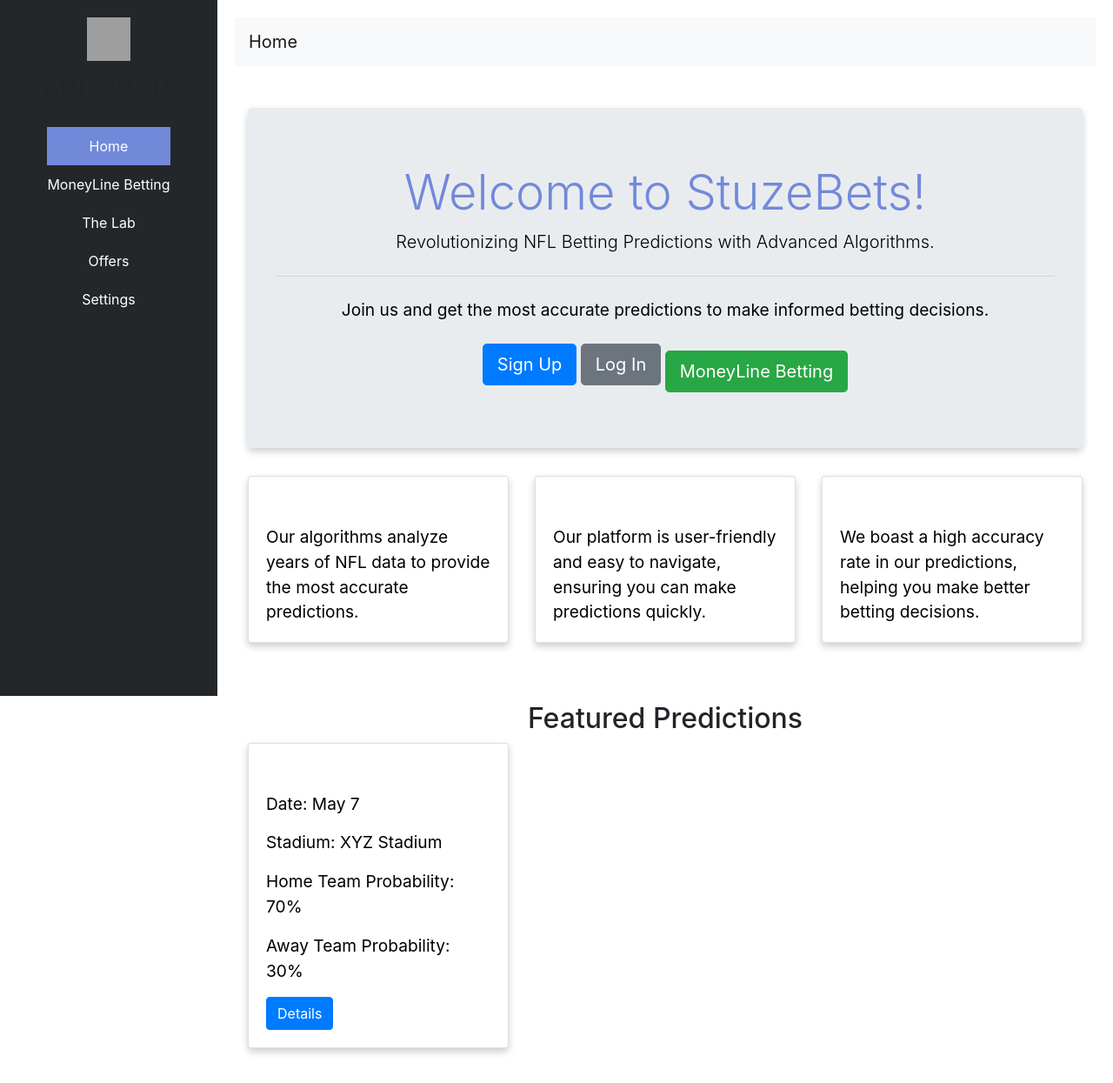
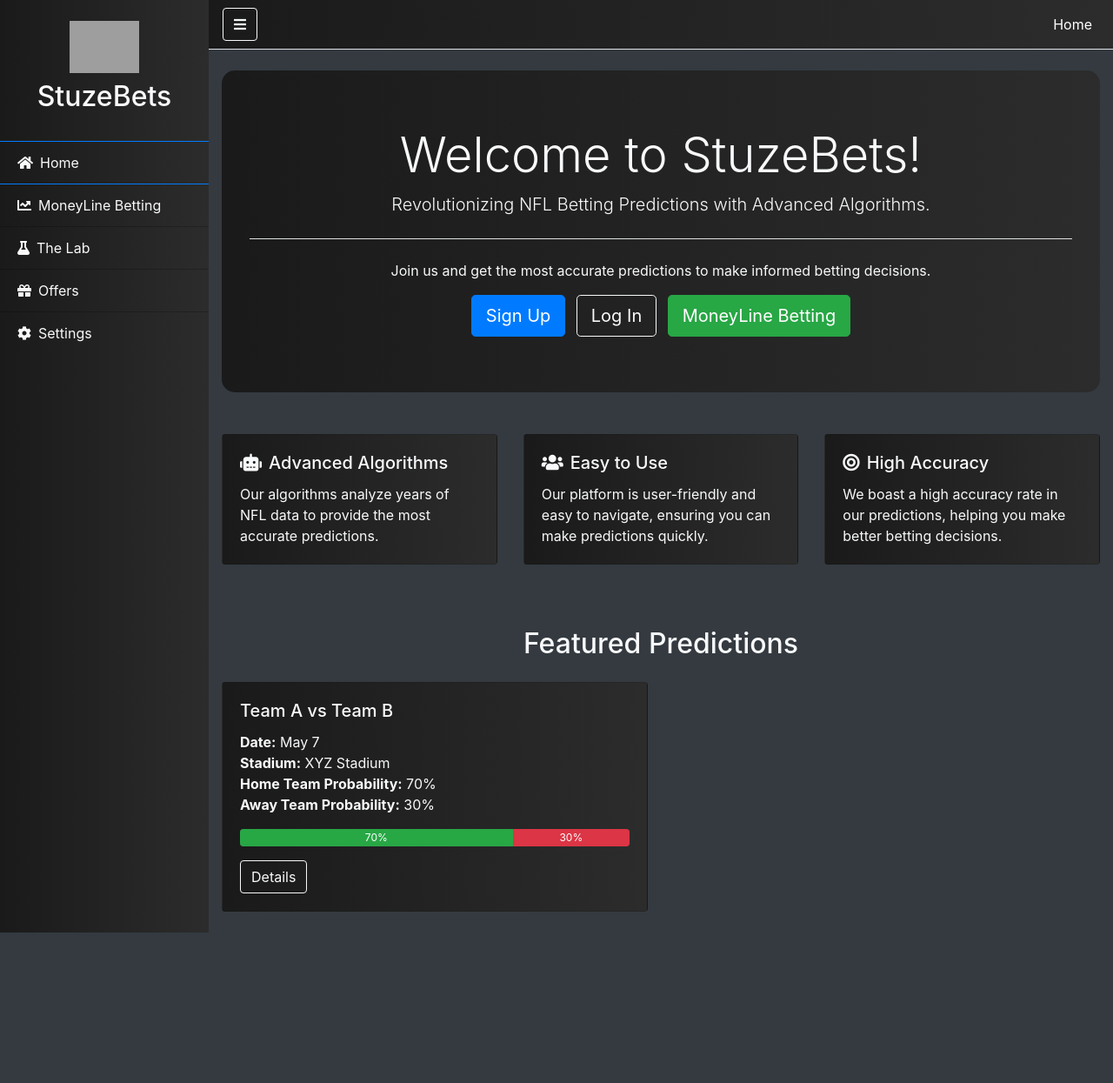
Before and after one commit to NikoTsiolas/StuzeBets-NFL-Bet-Predictions, a Flask app: page / in a window 1280 px wide. Shown: the whole page at 87% size. After the commit the page ends 1072 px from the top, so only its background shows below. Run offline with Flask 2, Linux system fonts and the light colour scheme; parts of the project's set-up code (start-up, migrations or seed data) failed here and were passed over; some libraries are stand-ins or nearby versions; grey boxes are pictures that could not be loaded.

Commit message:
Updated Index / ML UI

```diff
--- a/static/style.css
+++ b/static/style.css
@@ -1,124 +1,73 @@
 body {
-    font-family: Arial, sans-serif;
-    background-color: #2C2F33; /* Dark background color */
-    color: #FFF; /* Text color */
-    margin: 0;
+    overflow-x: hidden;
+    background-color: #1a1a1a;
+    color: #ffffff;
 }
 
-.sidebar {
-    width: 250px;
-    height: 100vh;
-    background-color: #23272A; /* Darker sidebar color */
-    position: fixed;
-    top: 0;
-    left: 0;
-    padding-top: 20px;
-    display: flex;
-    flex-direction: column;
-    align-items: center;
+#sidebar-wrapper {
+    min-height: 100vh;
+    margin-left: -15rem;
+    transition: margin .25s ease-out;
 }
 
-.sidebar-header {
-    text-align: center;
-    margin-bottom: 20px;
+#sidebar-wrapper .sidebar-heading {
+    padding: 0.875rem 1.25rem;
+    font-size: 1.2rem;
 }
 
-.sidebar-header .logo {
-    width: 50px;
-    height: 50px;
-    margin-bottom: 10px;
+#sidebar-wrapper .list-group {
+    width: 15rem;
 }
 
-.sidebar-menu {
-    list-style-type: none;
-    padding: 0;
+#page-content-wrapper {
+    min-width: 100vw;
 }
 
-.sidebar-menu li {
-    width: 100%;
-    text-align: center;
+#wrapper.toggled #sidebar-wrapper {
+    margin-left: 0;
 }
 
-.sidebar-menu li a {
-    display: block;
-    padding: 10px 0;
-    color: #FFF;
-    text-decoration: none;
-    transition: background 0.3s;
+@media (min-width: 768px) {
+    #sidebar-wrapper {
+        margin-left: 0;
+    }
+
+    #page-content-wrapper {
+        min-width: 0;
+        width: 100%;
+    }
+
+    #wrapper.toggled #sidebar-wrapper {
+        margin-left: -15rem;
+    }
 }
 
-.sidebar-menu li a:hover, .sidebar-menu li a.active {
-    background-color: #7289DA;
+.logo {
+    width: 80px;
+    height: auto;
 }
 
-.main-content {
-    margin-left: 250px;
-    padding: 20px;
+.card {
+    transition: all 0.3s;
 }
 
-.navbar {
-    background-color: #99AAB5; /* Light background color for navbar */
-    margin-bottom: 20px;
+.card:hover {
+    transform: translateY(-5px);
+    box-shadow: 0 4px 15px rgba(255,255,255,0.1);
+}
+
+.bg-gradient-dark {
+    background: linear-gradient(to right, #1a1a1a, #2c2c2c);
+}
+
+.list-group-item-action:hover {
+    background-color: rgba(255,255,255,0.1) !important;
 }
 
 .jumbotron {
-    background-color: #7289DA; /* Jumbotron background color */
-    color: #FFF; /* Text color */
-    padding: 50px 25px;
-    border-radius: 10px;
-    box-shadow: 0 4px 8px rgba(0, 0, 0, 0.2);
+    border-radius: 15px;
 }
 
-.container {
-    max-width: 1200px;
+.progress {
+    background-color: #444;
 }
-
-.card {
-    background-color: #2C2F33; /* Dark background color for card */
-    color: #FFF; /* Text color */
-    border: none;
-    margin-bottom: 20px;
-    border-radius: 10px;
-    box-shadow: 0 4px 8px rgba(0, 0, 0, 0.2);
-}
-
-.card-title {
-    font-size: 1.2rem;
-}
-
-.btn-primary {
-    background-color: #4CAF50;
-    border: none;
-}
-
-.btn-primary:hover {
-    background-color: #45a049;
-}
-
-.btn-secondary {
-    background-color: #7289DA;
-    border: none;
-}
-
-.btn-secondary:hover {
-    background-color: #5A73BE;
-}
-
-h2 {
-    margin-top: 40px;
-    margin-bottom: 20px;
-}
-
-.text-center {
-    text-align: center;
-}
-h1{
-    color: #7289DA;
-    font-size: 2.5rem;
-    margin-bottom: 20px;
-}
-
-p{
-    color: black;
-    font-size: 1.2rem;
-}
--- a/templates/index.html
+++ b/templates/index.html
@@ -4,64 +4,87 @@
     <meta charset="UTF-8">
     <meta name="viewport" content="width=device-width, initial-scale=1.0">
     <title>StuzeBets - NFL Betting Predictions</title>
+    <link rel="stylesheet" href="https://stackpath.bootstrapcdn.com/bootstrap/4.3.1/css/bootstrap.min.css">
+    <link rel="stylesheet" href="https://cdnjs.cloudflare.com/ajax/libs/font-awesome/5.15.3/css/all.min.css">
     <link rel="stylesheet" href="{{ url_for('static', filename='style.css') }}">
-    <link href="https://stackpath.bootstrapcdn.com/bootstrap/4.3.1/css/bootstrap.min.css" rel="stylesheet">
     <script src="https://code.jquery.com/jquery-3.6.0.min.js"></script>
 </head>
-<body>
+<body class="bg-dark text-light">
+    <div class="d-flex" id="wrapper">
         <!-- Sidebar -->
-    <div class="sidebar">
-        <div class="sidebar-header">
-            <img src="{{ url_for('static', filename='LogoWhite.png') }}" alt="Logo" class="logo">
-            <h2>StuzeBets</h2>
+        <div class="bg-gradient-dark" id="sidebar-wrapper">
+            <div class="sidebar-heading text-center py-4">
+                <img src="{{ url_for('static', filename='LogoWhite.png') }}" alt="Logo" class="logo mb-2">
+                <h2 class="text-light">StuzeBets</h2>
             </div>
-        <ul class="sidebar-menu">
-            <li><a href="#" class="active">Home</a></li>
-            <li><a href="{{ url_for('moneyline') }}">MoneyLine Betting</a></li>
-            <li><a href="#">The Lab</a></li>
-            <li><a href="#">Offers</a></li>
-            <li><a href="#">Settings</a></li>
+            <div class="list-group list-group-flush">
+                <a href="#" class="list-group-item list-group-item-action bg-transparent text-light active">
+                    <i class="fas fa-home mr-2"></i>Home
+                </a>
+                <a href="{{ url_for('moneyline') }}" class="list-group-item list-group-item-action bg-transparent text-light">
+                    <i class="fas fa-chart-line mr-2"></i>MoneyLine Betting
+                </a>
+                <a href="#" class="list-group-item list-group-item-action bg-transparent text-light">
+                    <i class="fas fa-flask mr-2"></i>The Lab
+                </a>
+                <a href="#" class="list-group-item list-group-item-action bg-transparent text-light">
+                    <i class="fas fa-gift mr-2"></i>Offers
+                </a>
+                <a href="#" class="list-group-item list-group-item-action bg-transparent text-light">
+                    <i class="fas fa-cog mr-2"></i>Settings
+                </a>
+            </div>
+        </div>
+
+        <!-- Page Content -->
+        <div id="page-content-wrapper">
+            <nav class="navbar navbar-expand-lg navbar-dark bg-gradient-dark border-bottom">
+                <button class="btn btn-outline-light" id="menu-toggle"><i class="fas fa-bars"></i></button>
+                <button class="navbar-toggler" type="button" data-toggle="collapse" data-target="#navbarSupportedContent" aria-controls="navbarSupportedContent" aria-expanded="false" aria-label="Toggle navigation">
+                    <span class="navbar-toggler-icon"></span>
+                </button>
+
+                <div class="collapse navbar-collapse" id="navbarSupportedContent">
+                    <ul class="navbar-nav ml-auto mt-2 mt-lg-0">
+                        <li class="nav-item active">
+                            <a class="nav-link" href="#">Home <span class="sr-only">(current)</span></a>
+                        </li>
                     </ul>
                 </div>
-
-    <!-- Main Content -->
-    <div class="main-content">
-        <nav class="navbar navbar-expand-lg navbar-light bg-light">
-            <a class="navbar-brand" href="#">Home</a>
             </nav>
 
-        <div class="container mt-5">
-            <div class="jumbotron text-center">
+            <div class="container-fluid mt-4">
+                <div class="jumbotron bg-gradient-dark text-light text-center">
                     <h1 class="display-4">Welcome to StuzeBets!</h1>
                     <p class="lead">Revolutionizing NFL Betting Predictions with Advanced Algorithms.</p>
-                <hr class="my-4">
+                    <hr class="my-4 bg-light">
                     <p>Join us and get the most accurate predictions to make informed betting decisions.</p>
-                <a class="btn btn-primary btn-lg" href="#" role="button">Sign Up</a>
-                <a class="btn btn-secondary btn-lg" href="#" role="button">Log In</a>
-                <a class="btn btn-success btn-lg mt-3" href="{{ url_for('moneyline') }}" role="button">MoneyLine Betting</a>
+                    <a class="btn btn-primary btn-lg mr-2" href="#" role="button">Sign Up</a>
+                    <a class="btn btn-outline-light btn-lg mr-2" href="#" role="button">Log In</a>
+                    <a class="btn btn-success btn-lg" href="{{ url_for('moneyline') }}" role="button">MoneyLine Betting</a>
                 </div>
 
-            <div class="row">
-                <div class="col-md-4">
-                    <div class="card">
+                <div class="row mt-5">
+                    <div class="col-md-4 mb-4">
+                        <div class="card bg-gradient-dark text-light h-100">
                             <div class="card-body">
-                            <h5 class="card-title">Advanced Algorithms</h5>
+                                <h5 class="card-title"><i class="fas fa-robot mr-2"></i>Advanced Algorithms</h5>
                                 <p class="card-text">Our algorithms analyze years of NFL data to provide the most accurate predictions.</p>
                             </div>
                         </div>
                     </div>
-                <div class="col-md-4">
-                    <div class="card">
+                    <div class="col-md-4 mb-4">
+                        <div class="card bg-gradient-dark text-light h-100">
                             <div class="card-body">
-                            <h5 class="card-title">Easy to Use</h5>
+                                <h5 class="card-title"><i class="fas fa-users mr-2"></i>Easy to Use</h5>
                                 <p class="card-text">Our platform is user-friendly and easy to navigate, ensuring you can make predictions quickly.</p>
                             </div>
                         </div>
                     </div>
-                <div class="col-md-4">
-                    <div class="card">
+                    <div class="col-md-4 mb-4">
+                        <div class="card bg-gradient-dark text-light h-100">
                             <div class="card-body">
-                            <h5 class="card-title">High Accuracy</h5>
+                                <h5 class="card-title"><i class="fas fa-bullseye mr-2"></i>High Accuracy</h5>
                                 <p class="card-text">We boast a high accuracy rate in our predictions, helping you make better betting decisions.</p>
                             </div>
                         </div>
@@ -69,18 +92,24 @@
                 </div>
 
                 <div class="mt-5">
-                <h2 class="text-center">Featured Predictions</h2>
+                    <h2 class="text-center mb-4">Featured Predictions</h2>
                     <div class="row">
                         <!-- Example Prediction Card -->
-                    <div class="col-md-4">
-                        <div class="card game-card">
+                        <div class="col-md-6 mb-4">
+                            <div class="card bg-gradient-dark text-light h-100">
                                 <div class="card-body">
                                     <h5 class="card-title">Team A vs Team B</h5>
-                                <p class="card-text">Date: May 7</p>
-                                <p class="card-text">Stadium: XYZ Stadium</p>
-                                <p class="card-text">Home Team Probability: 70%</p>
-                                <p class="card-text">Away Team Probability: 30%</p>
-                                <a href="#" class="btn btn-primary">Details</a>
+                                    <p class="card-text">
+                                        <strong>Date:</strong> May 7<br>
+                                        <strong>Stadium:</strong> XYZ Stadium<br>
+                                        <strong>Home Team Probability:</strong> 70%<br>
+                                        <strong>Away Team Probability:</strong> 30%
+                                    </p>
+                                    <div class="progress mb-3" style="height: 20px;">
+                                        <div class="progress-bar bg-success" role="progressbar" style="width: 70%" aria-valuenow="70" aria-valuemin="0" aria-valuemax="100">70%</div>
+                                        <div class="progress-bar bg-danger" role="progressbar" style="width: 30%" aria-valuenow="30" aria-valuemin="0" aria-valuemax="100">30%</div>
+                                    </div>
+                                    <a href="#" class="btn btn-outline-light">Details</a>
                                 </div>
                             </div>
                         </div>
@@ -89,8 +118,15 @@
                 </div>
             </div>
         </div>
+    </div>
 
+    <script src="https://stackpath.bootstrapcdn.com/bootstrap/4.3.1/js/bootstrap.bundle.min.js"></script>
     <script src="{{ url_for('static', filename='script.js') }}"></script>
-    <script src="https://stackpath.bootstrapcdn.com/bootstrap/4.3.1/js/bootstrap.bundle.min.js"></script>
+    <script>
+        $("#menu-toggle").click(function(e) {
+            e.preventDefault();
+            $("#wrapper").toggleClass("toggled");
+        });
+    </script>
 </body>
 </html>
```
Also changed, not shown: templates/MoneyLine.html (+65 -68 lines), 2 other files. Lines whose indentation alone changed are shown as unchanged.
